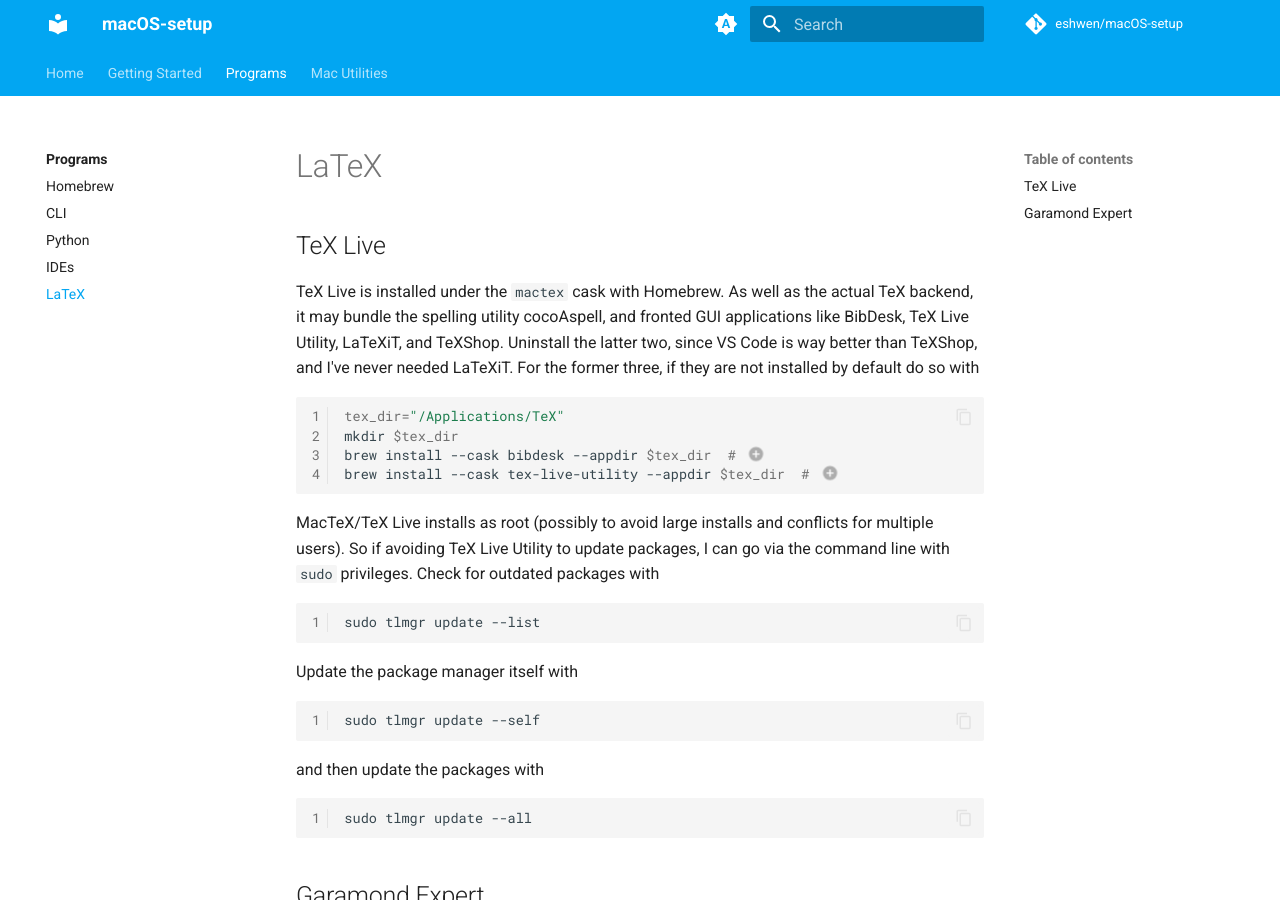
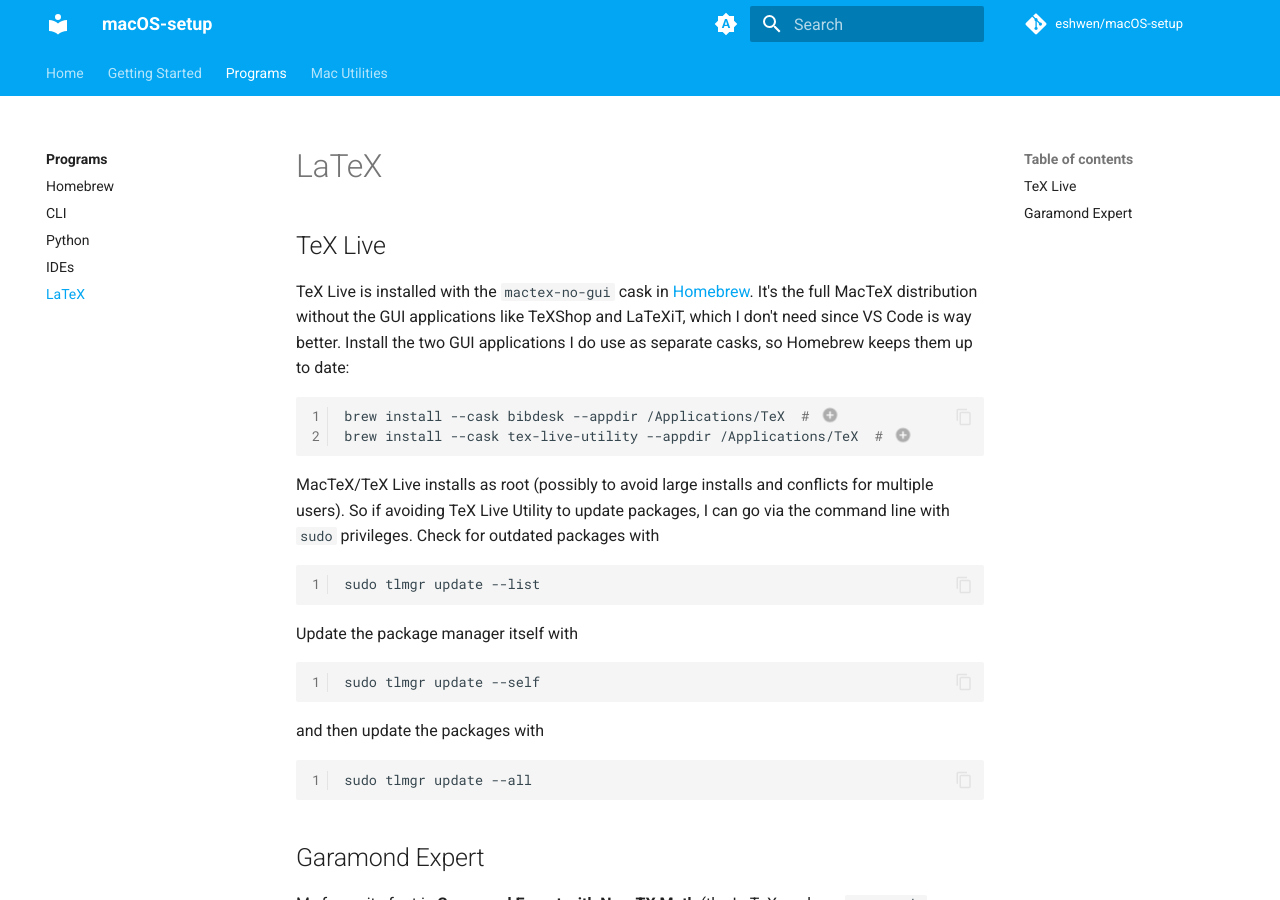
Before and after one commit to eshwen/macOS-setup, an MkDocs documentation site: the page built from docs/programs/latex.md, in a window 1280 px wide and 900 px high. Built offline with MkDocs 1.6.1 and Material for MkDocs 9.7.7, drawn with Linux system fonts in a browser that asks for light colours; comment, search, counter and statistics services are not loaded; the version menu is left out.

Commit message:
Install TeX Live without the MacTeX GUI apps
Use mactex-no-gui, with BibDesk and TeX Live Utility as separate casks so Homebrew keeps them updated.

Co-Authored-By: Claude Opus 5.5 <noreply@anthropic.com>

````diff
--- a/docs/programs/latex.md
+++ b/docs/programs/latex.md
@@ -2,13 +2,11 @@
 
 ## TeX Live
 
-TeX Live is installed under the `mactex` cask with Homebrew. As well as the actual TeX backend, it may bundle the spelling utility cocoAspell, and fronted GUI applications like BibDesk, TeX Live Utility, LaTeXiT, and TeXShop. Uninstall the latter two, since VS Code is way better than TeXShop, and I've never needed LaTeXiT. For the former three, if they are not installed by default do so with
+TeX Live is installed with the `mactex-no-gui` cask in [Homebrew](./homebrew.md). It's the full MacTeX distribution without the GUI applications like TeXShop and LaTeXiT, which I don't need since VS Code is way better. Install the two GUI applications I do use as separate casks, so Homebrew keeps them up to date:
 
 ```sh
-tex_dir="/Applications/TeX"
-mkdir $tex_dir
-brew install --cask bibdesk --appdir $tex_dir  # (1)
-brew install --cask tex-live-utility --appdir $tex_dir  # (2)
+brew install --cask bibdesk --appdir /Applications/TeX  # (1)
+brew install --cask tex-live-utility --appdir /Applications/TeX  # (2)
 ```
 
 1. For managing BibTeX references.
````
Also changed, not shown: docs/programs/homebrew.md (+2 -2 lines).
